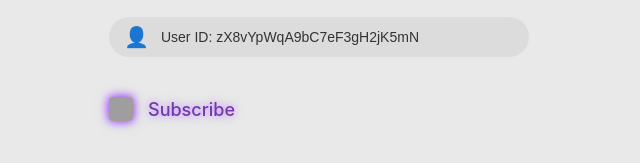
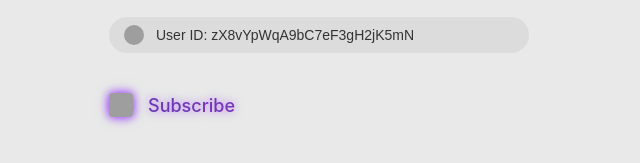
Before and after one commit to Xiaoqiush81/Qiudroid, a plain HTML site: page index.html in a window 1280 px wide. Shown: the part 200-363 px from the top of the page, 321-961 px from the left. Drawn offline with Linux system fonts and the light colour scheme; grey boxes are pictures that could not be loaded.

Commit message:
修改ID前小头像 适配双端

```diff
--- a/index.html
+++ b/index.html
@@ -17,8 +17,8 @@
 
         .kindroid-container {
             width: 100%;
-            max-width: 450px;
-            margin: 0 auto;
+            max-width: 450px; /* 响应式核心：PC端最大宽度 */
+            margin: 0 auto; /* PC端居中 */
             background-color: #e8e9e8;
             min-height: 100vh;
             padding-bottom: 20px;
@@ -105,7 +105,6 @@
             align-items: center;
         }
 
-        /* Updated header icons */
         .header-right .header-icon-link {
             display: inline-block;
             margin-left: 8px;
@@ -137,7 +136,6 @@
             color: #333;
             justify-content: space-between;
         }
-        /* Font adjustment to match image */
         .settings-title-section h1 {
             margin: 0;
             font-size: 36px;
@@ -163,10 +161,12 @@
             padding: 8px 15px;
             margin-bottom: 25px;
         }
-        .user-id-input .user-icon {
-            font-size: 20px;
-            color: #666;
+        /* New User ID Icon style */
+        .user-id-input .user-icon-img {
+            width: 20px;
+            height: 20px;
             margin-right: 10px;
+            border-radius: 50%;
         }
         .user-id-input input {
             border: none;
@@ -181,7 +181,7 @@
             display: flex;
             align-items: center;
             font-size: 18px;
-            font-weight: 500; /* Font weight adjustment */
+            font-weight: 500;
             text-decoration: none;
             background: linear-gradient(to right, #673ab7, #9c27b0);
             -webkit-background-clip: text;
@@ -198,7 +198,6 @@
             margin: 0;
             background-color: transparent;
         }
-        /* Font adjustment to match image */
         .settings-list li {
             display: flex;
             align-items: center;
@@ -386,7 +385,7 @@
 
             <section class="user-id-section">
                 <div class="user-id-input">
-                    <span class="icon user-icon">👤</span>
+                    <img src="https://i.postimg.cc/1zqX4HbQ/590-C18-E4-9-E5-C-4-F5-E-98-B9-809392-AD5126.jpg" class="user-icon-img" alt="user icon">
                     <input type="text" value="User ID: zX8vYpWqA9bC7eF3gH2jK5mN" readonly>
                 </div>
                 <a href="https://kindroid.ai/login/" target="_blank" class="subscribe-link">
```
